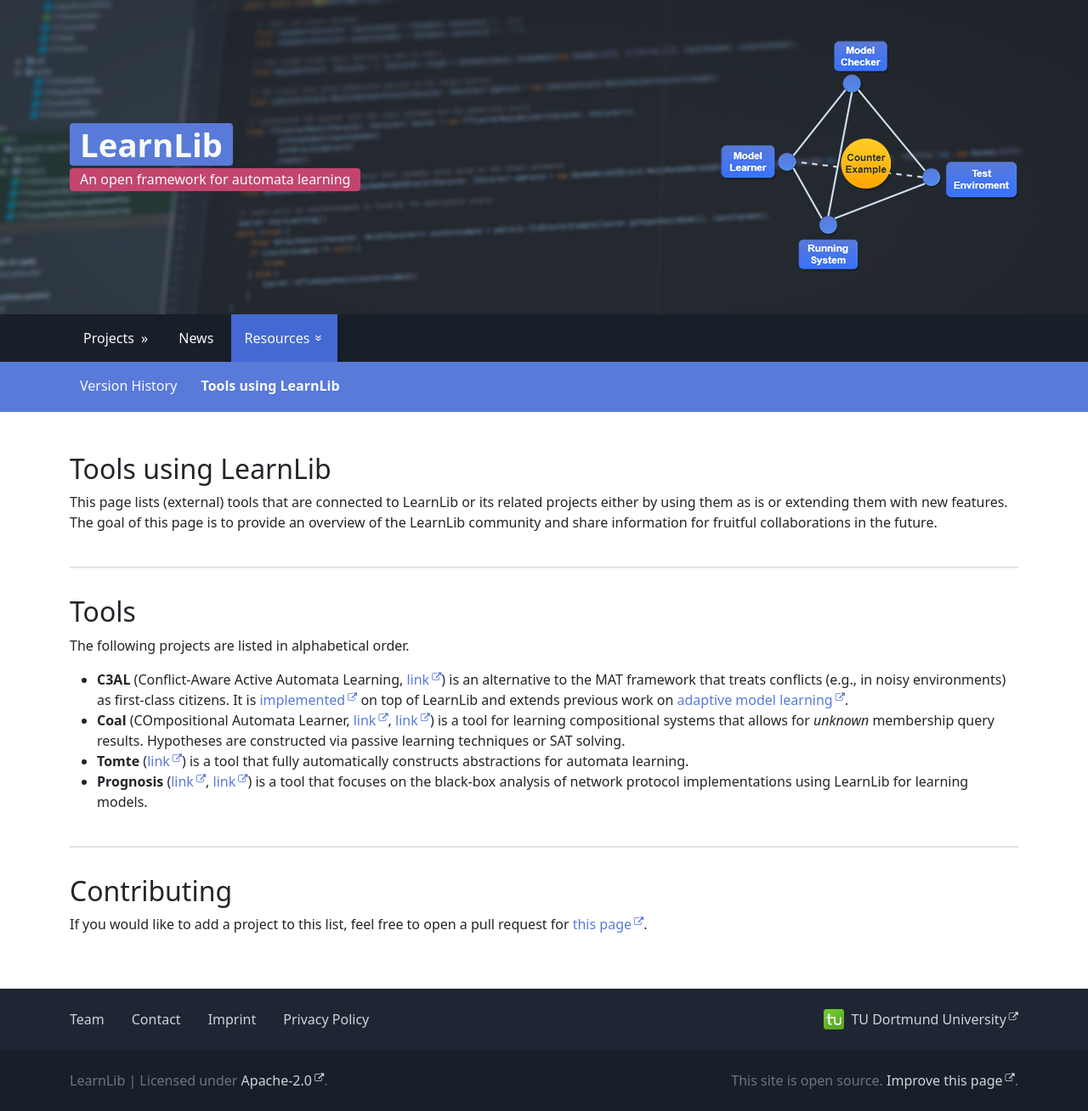
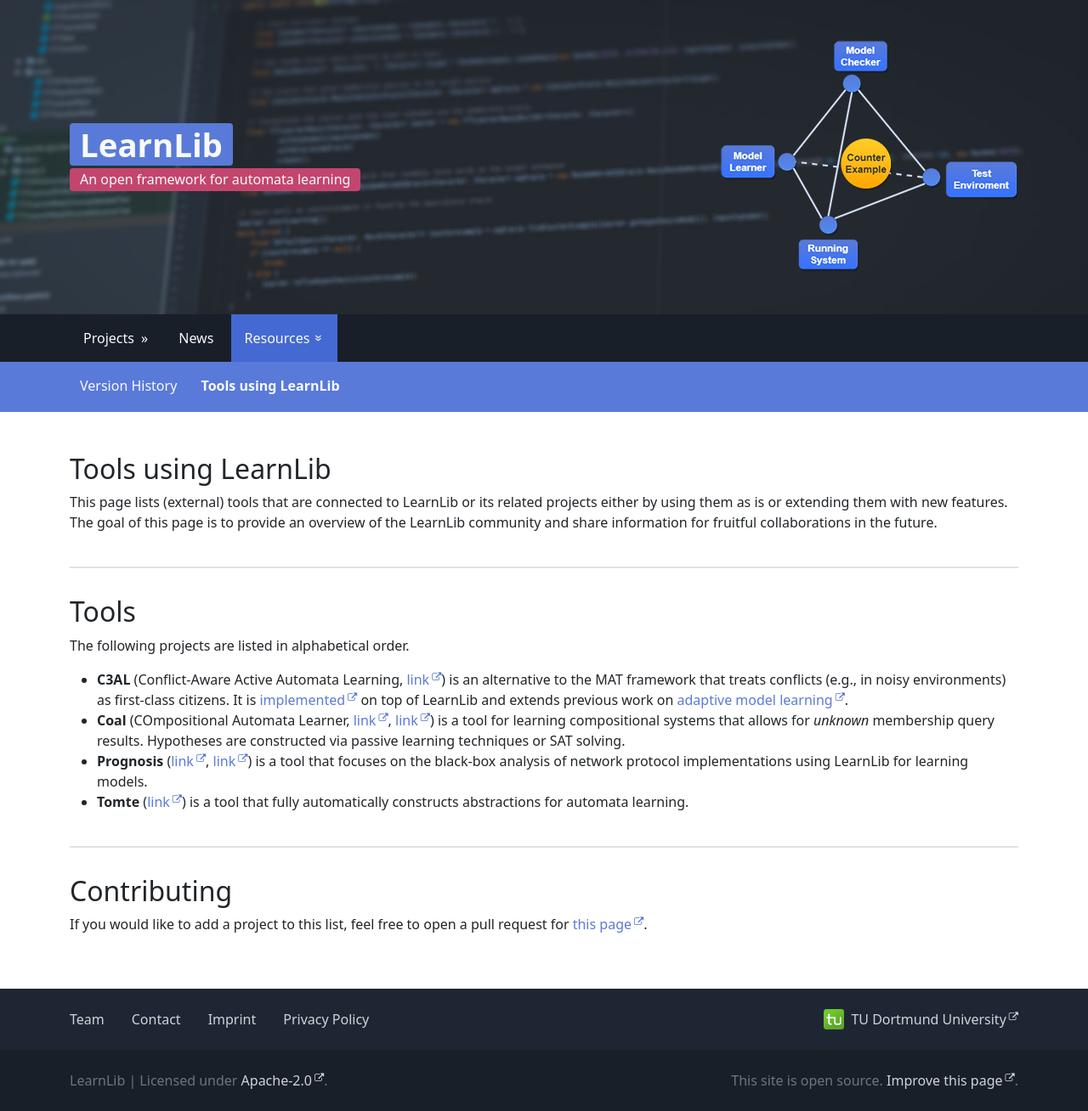
Before and after one commit to LearnLib/learnlib.github.io, a Jekyll site: the page built from pages/tools.md, in a window 1280 px wide. Shown: the whole page at 85% size. Built offline with Jekyll 4.4.1, drawn with Linux system fonts in a browser that asks for light colours.

```diff
--- a/pages/tools.md
+++ b/pages/tools.md
@@ -15,8 +15,8 @@ The following projects are listed in alphabetical order.
 
 * **C3AL** (Conflict-Aware Active Automata Learning, [link](https://doi.org/10.4204/EPTCS.390.10)) is an alternative to the MAT framework that treats conflicts (e.g., in noisy environments) as first-class citizens. It is [implemented](https://github.com/UCL-PPLV/learnlib) on top of LearnLib and extends previous work on [adaptive model learning](https://doi.org/10.1007/978-3-031-15629-8_10).
 * **Coal** (COmpositional Automata Learner, [link](https://doi.org/10.1007/978-3-031-30826-0_3), [link](https://zenodo.org/records/7777664)) is a tool for learning compositional systems that allows for *unknown* membership query results. Hypotheses are constructed via passive learning techniques or SAT solving.
+* **Prognosis** ([link](https://doi.org/10.1145/3452296.3472938), [link](https://github.com/PrognosisTool)) is a tool that focuses on the black-box analysis of network protocol implementations using LearnLib for learning models.
 * **Tomte** ([link](https://tomte.cs.ru.nl/)) is a tool that fully automatically constructs abstractions for automata learning.
-* **Prognosis** ([link](https://doi.org/10.1145/3452296.3472938), [link](https://github.com/PrognosisTool)) is a tool that focuses on the black-box analysis of network protocol implementations using LearnLib for learning models.
 
 ## Contributing
 
```
